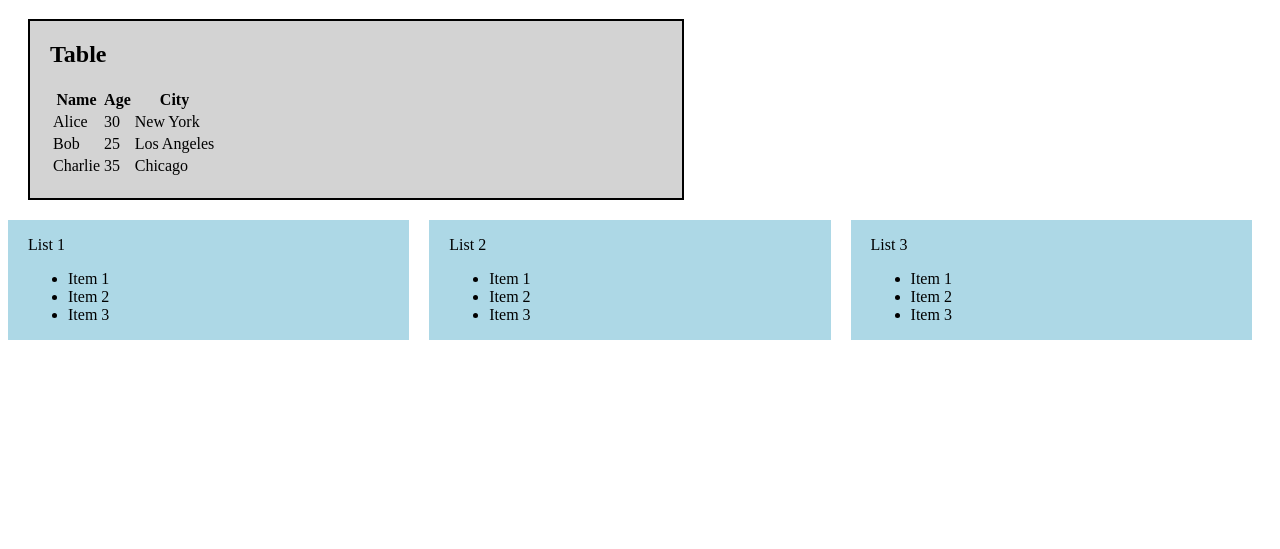
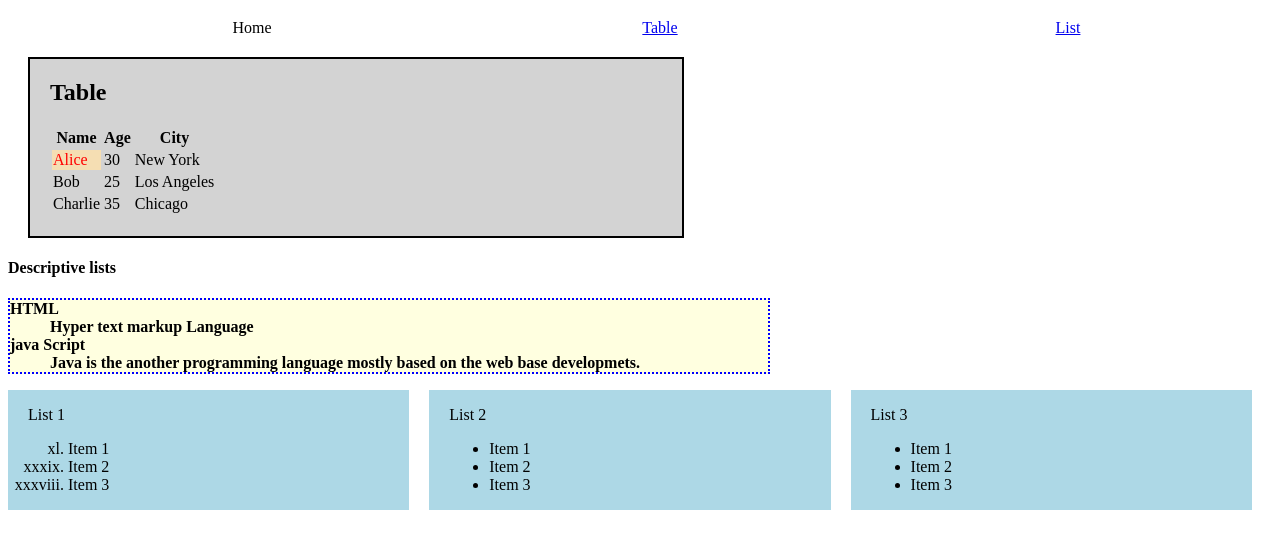
Before and after one commit to TharukaDeSilva/newcheck, a plain HTML site: page web page test3.html in a window 1280 px wide. Shown: the part 61-610 px from the top of the page. Drawn offline with Linux system fonts and the light colour scheme.

Commit message:
adding features to html file

```diff
--- a/web page test3.html
+++ b/web page test3.html
@@ -20,6 +20,33 @@
             background-color: lightblue;
             padding-left: 20px;
         }
+        td:hover , li:hover {
+            background-color: lightgreen;
+            color: red;
+
+        }
+
+        .ls3:hover {
+            list-style-type: square;
+
+        }
+        .nav{
+            list-style-type: none;
+            overflow: hidden;
+           /* background-color: green; */
+        }
+
+        .nav li{
+            float: left;
+            width: calc(100% / 3);
+            text-align: center;
+        }
+        .inter-data {
+            font-weight: bold;
+            background-color: lightyellow;
+            width: 60%;
+            border: 2px dotted blue;
+        }
 
     </style>
 </head>
@@ -28,7 +55,16 @@
         <h1>Table and List Testing</h1>
     </header>
     <main>
-        <article class="tab">
+
+
+        <ul class="nav">
+            <li>Home</li>
+            <li><a href="#table">Table</a></li>
+            <li><a href="#list">List</a></li>
+        </ul>
+
+
+        <article class="tab" id="table">
             <h2>Table</h2>
             <table>
                 <thead>
@@ -40,7 +76,7 @@
                 </thead>
                 <tbody>
                     <tr>
-                        <td>Alice</td>
+                        <td style="color: red; background-color: wheat;">Alice</td>
                         <td>30</td>
                         <td>New York</td>
                     </tr>
@@ -57,17 +93,37 @@
                 </tbody>
             </table>
         </article>
-        <article>
+
+<article >
+<h4>
+    Descriptive lists
+</h4>
+
+<dl class="inter-data">
+    <dt>HTML</dt>
+    <dd>Hyper text markup Language</dd>
+    <dt>java Script</dt>
+    <dd>Java is the another programming language mostly based on the web base developmets.</dd>
+
+</dl>
+</article>
+
+
+
+
+
+
+        <article id=""list>
 
             <div class="column">
                 <p>
                     List 1
                 </p>
-                <ul>
+                <ol type="i" reversed start="40">
                     <li>Item 1</li>
                     <li>Item 2</li>
                     <li>Item 3</li>
-                </ul>
+                </ol>
             </div>
 
             <div class="column">
@@ -85,7 +141,7 @@
                 <p>
                     List 3
                 </p>
-                <ul>
+                <ul class=" ls3" >
                     <li>Item 1</li>
                     <li>Item 2</li>
                     <li>Item 3</li>
```
